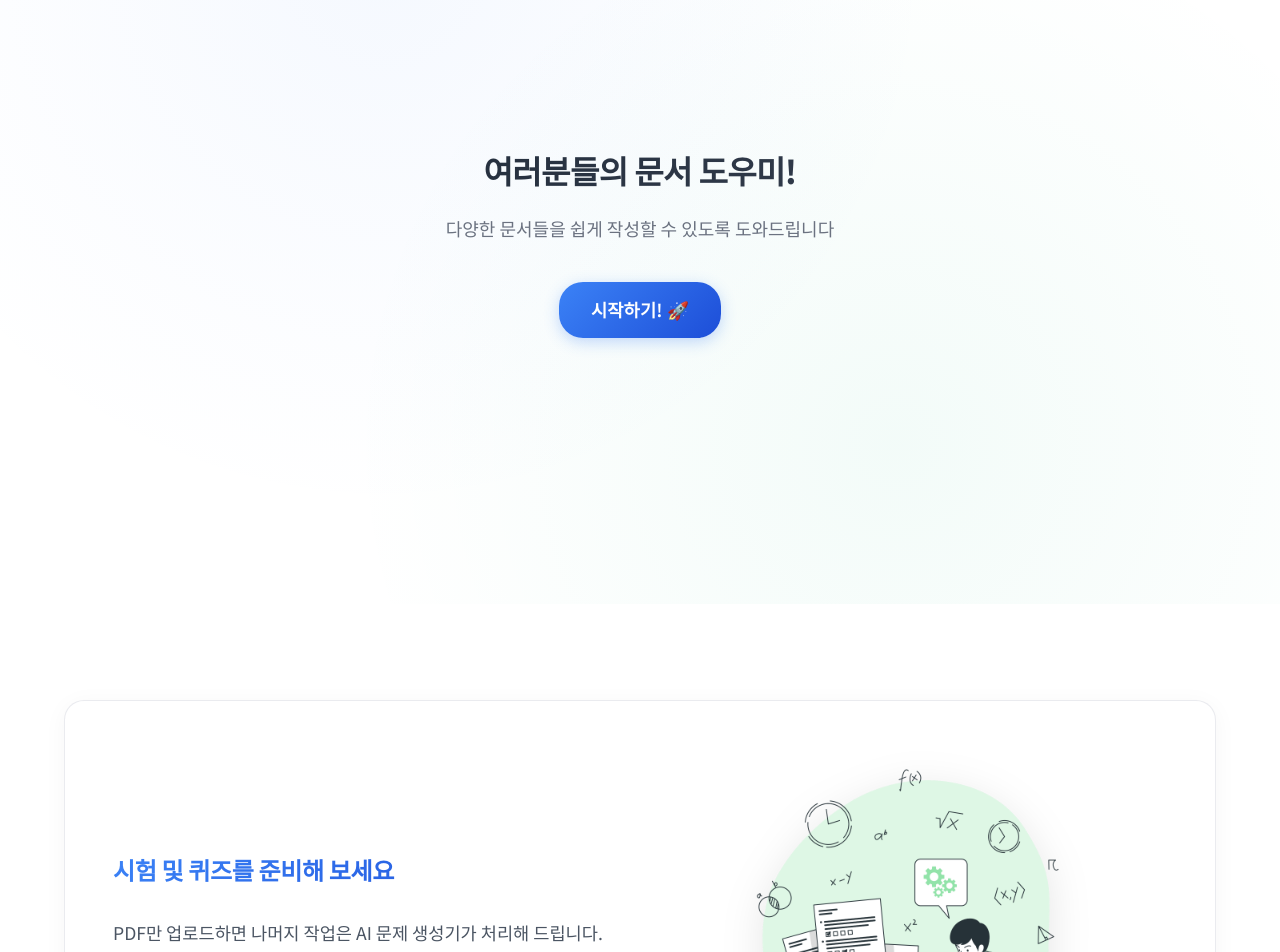
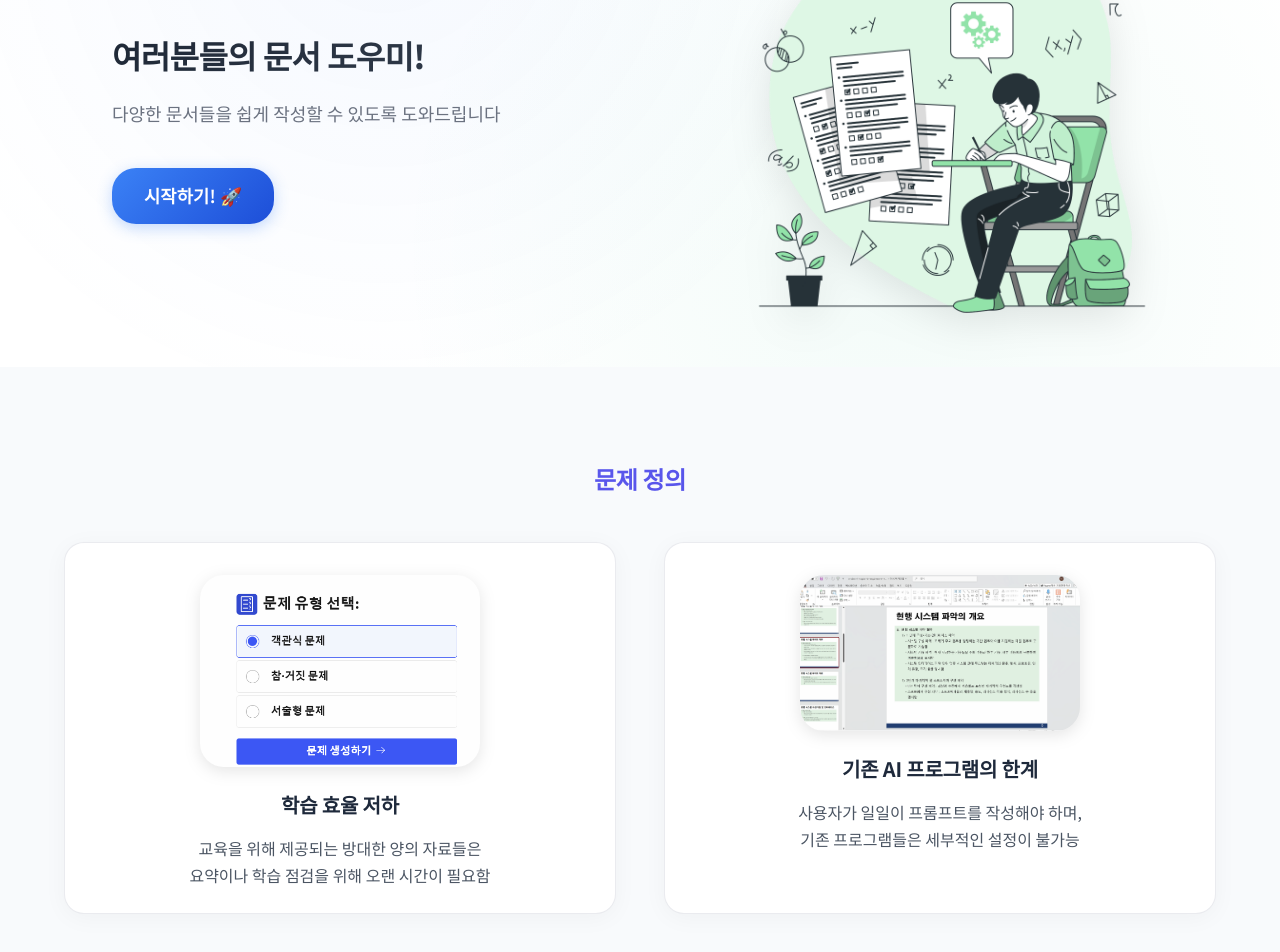
Before and after one commit to ssong77/qureka, a React (Vite) app: page / in a window 1280 px wide. Shown: the part 196-1148 px from the top of the page. Built offline with nearby package versions, Linux system fonts and the light colour scheme; no server answers.

Commit message:
home.tsx 변경중

```diff
--- a/src/pages/Home.tsx
+++ b/src/pages/Home.tsx
@@ -12,10 +12,11 @@ import { styled } from '@mui/material/styles';
 import examImage from '../assets/images/exam.png';
 import questionTypesImage from '../assets/images/pdf.png';
 import howToUseImage from '../assets/images/process.png';
-
+import projectMatterImage from '../assets/images/project_matter.png';
+import projectMatter2Image from '../assets/images/project_matter2.png';
 // 스타일드 컴포넌트
 const HeroSection = styled(Box)(({ theme }) => ({
-  minHeight: '100vh',
+  minHeight: '20vh',
   background: '#ffffff',
   display: 'flex',
   flexDirection: 'column',
@@ -130,23 +131,35 @@ function Home() {
 
   return (
     <>
-      {/* Hero Section */}
+      {/* 수정된 Hero Section - 텍스트 왼쪽, 이미지 오른쪽 */}
       <HeroSection>
         <Header />
         <Container
-          maxWidth="md"
+          maxWidth="lg"
           sx={{
-            textAlign: 'center',
             flex: 1,
             display: 'flex',
-            flexDirection: 'column',
-            justifyContent: 'center',
             position: 'relative',
             zIndex: 1,
+            pt: 1, // 상단 여백 추가
           }}
         >
           <Fade in timeout={1000}>
-            <Box>
+            <Box sx={{
+              display: 'flex',
+              flexDirection: { xs: 'column', md: 'row' },
+              alignItems: 'center',
+              justifyContent: 'space-between',
+              width: '100%'
+            }}>
+              {/* 왼쪽 텍스트 영역 */}
+              <Box sx={{
+                flex: 1,
+                textAlign: { xs: 'center', md: 'left' },
+                mb: { xs: 6, md: 0 },
+                pr: { md: 6 },
+                pl: { xs: 3, md: 6 }
+              }}>
                 <Typography
                   variant="h2"
                   fontWeight="800"
@@ -186,9 +199,141 @@ function Home() {
                   시작하기! 🚀
                 </PrimaryButton>
               </Box>
+
+              {/* 오른쪽 이미지 영역 */}
+              <Box sx={{
+                flex: 1,
+                display: 'flex',
+                justifyContent: 'center',
+                alignItems: 'center'
+              }}>
+                <FeatureImage
+                  src={examImage}
+                  alt="문서 도우미"
+                  sx={{
+                    maxWidth: { xs: '80%', md: '90%' },
+                    transform: 'translateY(-20px)'
+                  }}
+                />
+              </Box>
+            </Box>
           </Fade>
         </Container>
       </HeroSection>
+      {/* 문제 정의 섹션 */}
+      <Box sx={{ py: 12, bgcolor: '#F8FAFC' }}>
+        <Container maxWidth="lg">
+          <Typography
+            variant="h3"
+            fontWeight="700"
+            align="center"
+            sx={{
+              color: '#1F2937',
+              mb: 6,
+              background: 'linear-gradient(135deg, #6366F1 0%, #4F46E5 100%)',
+              backgroundClip: 'text',
+              WebkitBackgroundClip: 'text',
+              WebkitTextFillColor: 'transparent',
+            }}
+          >
+            문제 정의
+          </Typography>
+
+          <Box
+            sx={{
+              display: 'flex',
+              flexDirection: { xs: 'column', md: 'row' },
+              gap: 6,
+              mb: 6
+            }}
+          >
+            {/* 첫 번째 문제 정의 항목 */}
+            <Fade in timeout={1000}>
+              <StyledCard sx={{ flex: 1 }}>
+                <CardContent sx={{ p: 4 }}>
+                  <Box sx={{ display: 'flex', flexDirection: 'column', alignItems: 'center' }}>
+                    <Box
+                      component="img"
+                      src={projectMatterImage}
+                      alt="학습 효율 저하"
+                      sx={{
+                        width: '100%',
+                        maxWidth: 280,
+                        height: 'auto',
+                        mb: 3,
+                        borderRadius: 2,
+                        filter: 'drop-shadow(0 4px 8px rgba(0, 0, 0, 0.1))'
+                      }}
+                    />
+                    <Typography
+                      variant="h4"
+                      fontWeight="700"
+                      align="center"
+                      sx={{ mb: 2 }}
+                    >
+                      학습 효율 저하
+                    </Typography>
+                    <Typography
+                      variant="body1"
+                      align="center"
+                      sx={{
+                        lineHeight: 1.7,
+                        color: '#4B5563'
+                      }}
+                    >
+                      교육을 위해 제공되는 방대한 양의 자료들은<br />
+                      요약이나 학습 점검을 위해 오랜 시간이 필요함
+                    </Typography>
+                  </Box>
+                </CardContent>
+              </StyledCard>
+            </Fade>
+
+            {/* 두 번째 문제 정의 항목 */}
+            <Fade in timeout={1500}>
+              <StyledCard sx={{ flex: 1 }}>
+                <CardContent sx={{ p: 4 }}>
+                  <Box sx={{ display: 'flex', flexDirection: 'column', alignItems: 'center' }}>
+                    <Box
+                      component="img"
+                      src={projectMatter2Image}
+                      alt="기존 AI 프로그램의 한계"
+                      sx={{
+                        width: '100%',
+                        maxWidth: 280,
+                        height: 'auto',
+                        mb: 3,
+                        borderRadius: 2,
+                        filter: 'drop-shadow(0 4px 8px rgba(0, 0, 0, 0.1))'
+                      }}
+                    />
+                    <Typography
+                      variant="h4"
+                      fontWeight="700"
+                      align="center"
+                      sx={{ mb: 2 }}
+                    >
+                      기존 AI 프로그램의 한계
+                    </Typography>
+                    <Typography
+                      variant="body1"
+                      align="center"
+                      sx={{
+                        lineHeight: 1.7,
+                        color: '#4B5563'
+                      }}
+                    >
+                      사용자가 일일이 프롬프트를 작성해야 하며,<br />
+                      기존 프로그램들은 세부적인 설정이 불가능
+                    </Typography>
+                  </Box>
+                </CardContent>
+              </StyledCard>
+            </Fade>
+          </Box>
+        </Container>
+      </Box>
+
 
       {/* Features Section */}
       <Box sx={{ py: 12, bgcolor: '#ffffff' }}>
```
Also changed, not shown: src/assets/images/project_matter.png (added), src/assets/images/project_matter2.png (added). Lines whose indentation alone changed are shown as unchanged.
